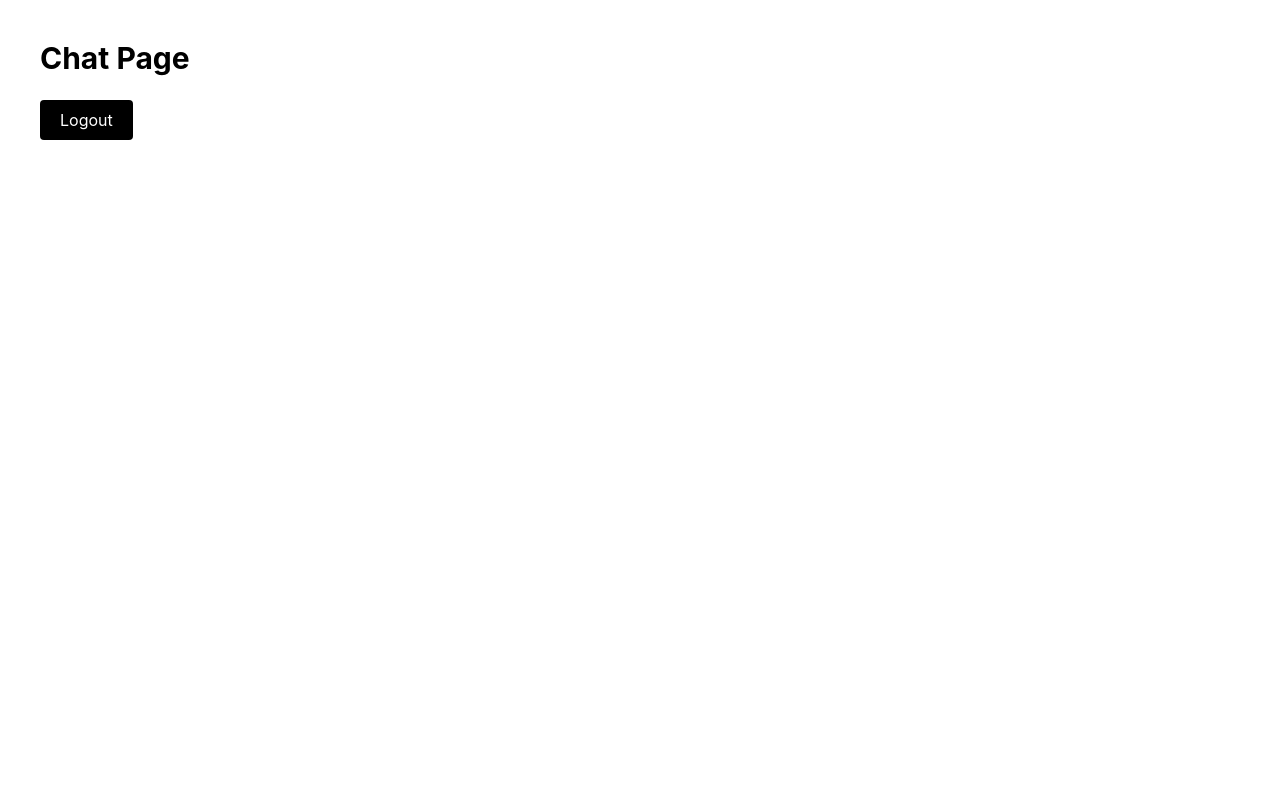
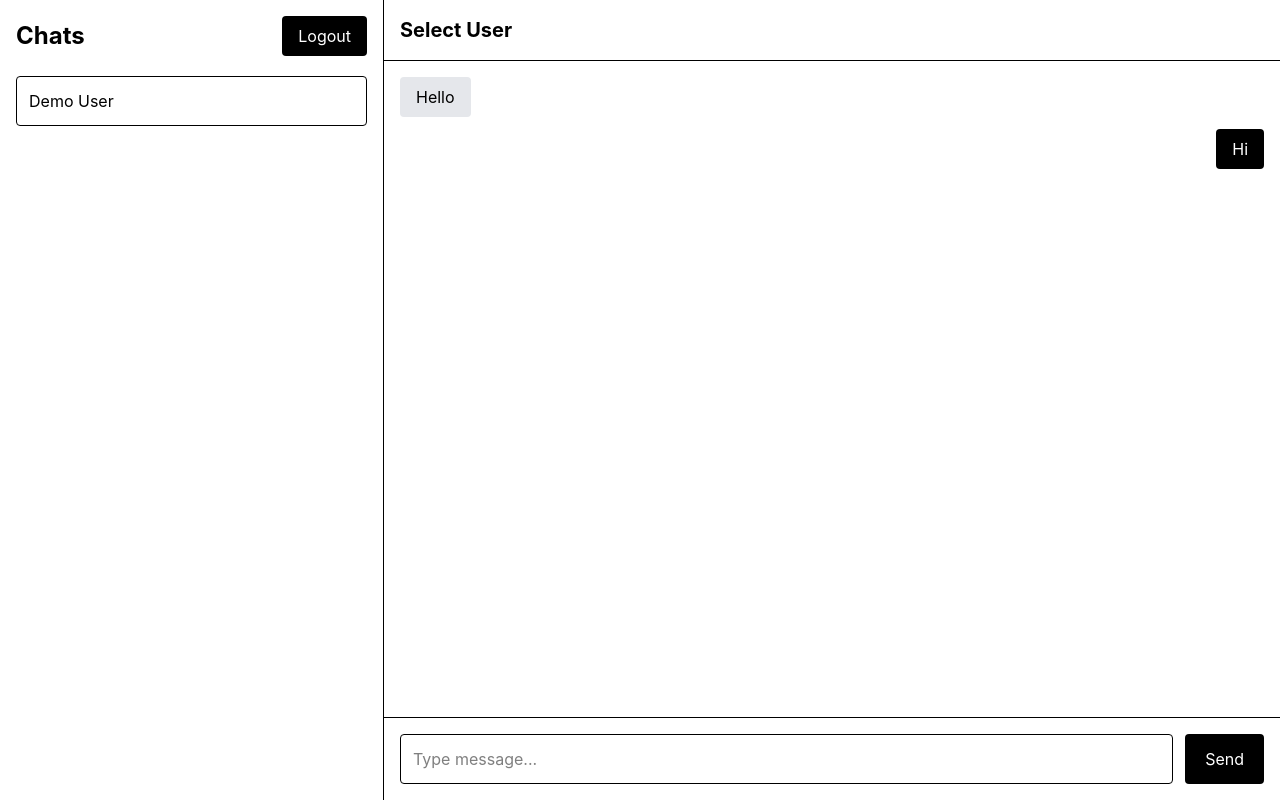
Before and after one commit to Arjana12345/core_chat_app, a React app in the folder frontend/: page /chat in a window 1280 px wide. Built offline with nearby package versions, Linux system fonts and the light colour scheme; no server answers; sample sign-in values are in the browser's storage; the HTML template or start-up script is replaced by a standard one.

Commit message:
demo chat ready

```diff
--- /dev/null
+++ b/frontend/src/features/chat/chatApi.js
@@ -0,0 +1,15 @@
+import API from "../../services/api";
+
+export const getUsers = async (token) => {
+
+  const response = await API.get(
+    "/users/all",
+    {
+      headers: {
+        Authorization: `Bearer ${token}`,
+      },
+    }
+  );
+
+  return response.data;
+};
--- a/frontend/src/pages/Chat.jsx
+++ b/frontend/src/pages/Chat.jsx
@@ -1,8 +1,14 @@
-import { useDispatch } from "react-redux";
+import { useEffect, useState,} from "react";
+
+import { useDispatch, useSelector,} from "react-redux";
 
 import { useNavigate } from "react-router-dom";
 
-import {logout,} from "../features/auth/authSlice";
+import { logout,} from "../features/auth/authSlice";
+
+import { connectSocket, disconnectSocket,} from "../services/socket";
+
+import { getUsers } from "../features/chat/chatApi";
 
 function Chat() {
 
@@ -10,7 +16,60 @@ function Chat() {
 
   const navigate = useNavigate();
 
+  const { user } = useSelector(
+    (state) => state.auth
+  );
+
+  const [selectedUser, setSelectedUser] = useState(null);
+
+  const [users, setUsers] = useState([]);
+
+
+    useEffect(() => {
+
+    if (user?.token) {
+
+        // SOCKET CONNECTION
+        const socket =
+        connectSocket(user.token);
+
+        socket.on("connect", () => {
+
+        console.log(
+            "Socket Connected:",
+            socket.id
+        );
+        });
+
+        // FETCH USERS
+        const fetchUsers = async () => {
+
+        try {
+
+            const data =
+            await getUsers(user.token);
+
+            setUsers(data);
+
+        } catch (error) {
+
+            console.log(error);
+        }
+        };
+
+        fetchUsers();
+    }
+
+    return () => {
+        disconnectSocket();
+    };
+
+    }, [user]);
+
+
   const handleLogout = () => {
+
+    disconnectSocket();
 
     dispatch(logout());
 
@@ -19,18 +78,98 @@ function Chat() {
 
   return (
 
-    <div className="p-10">
+    <div className="h-screen flex">
 
-      <h1 className="text-3xl font-bold mb-6">
-        Chat Page
-      </h1>
+      {/* SIDEBAR */}
 
-      <button
-        onClick={handleLogout}
-        className="bg-black text-white px-5 py-2 rounded"
-      >
-        Logout
-      </button>
+      <div className="w-[30%] border-r p-4">
+
+        <div className="flex justify-between items-center mb-5">
+
+          <h2 className="text-2xl font-bold">
+            Chats
+          </h2>
+
+          <button
+            onClick={handleLogout}
+            className="bg-black text-white px-4 py-2 rounded"
+          >
+            Logout
+          </button>
+
+        </div>
+
+        {/* TEMP USER LIST */}
+
+        <div
+          onClick={() =>
+            setSelectedUser({
+              id: 2,
+              name: "Demo User",
+            })
+          }
+          className="p-3 border rounded cursor-pointer hover:bg-gray-100"
+        >
+          Demo User
+        </div>
+
+      </div>
+
+      {/* CHAT WINDOW */}
+
+      <div className="flex-1 flex flex-col">
+
+        {/* HEADER */}
+
+        <div className="border-b p-4 font-bold text-xl">
+
+          {selectedUser
+            ? selectedUser.name
+            : "Select User"}
+
+        </div>
+
+        {/* MESSAGES */}
+
+        <div className="flex-1 p-4 overflow-y-auto">
+
+          <div className="mb-3">
+
+            <div className="bg-gray-200 inline-block px-4 py-2 rounded">
+              Hello
+            </div>
+
+          </div>
+
+          <div className="mb-3 text-right">
+
+            <div className="bg-black text-white inline-block px-4 py-2 rounded">
+              Hi
+            </div>
+
+          </div>
+
+        </div>
+
+        {/* MESSAGE INPUT */}
+
+        <div className="border-t p-4 flex gap-3">
+
+          <input
+            type="text"
+            placeholder="Type message..."
+            className="flex-1 border rounded p-3"
+          />
+
+          <button
+            className="bg-black text-white px-5 rounded"
+          >
+            Send
+          </button>
+
+        </div>
+
+      </div>
 
     </div>
   );
--- a/frontend/src/services/socket.js
+++ b/frontend/src/services/socket.js
@@ -0,0 +1,23 @@
+import { io } from "socket.io-client";
+
+let socket;
+
+export const connectSocket = (token) => {
+
+  socket = io("http://localhost:5000", {
+    auth: {
+      token,
+    },
+  });
+
+  return socket;
+};
+
+export const getSocket = () => socket;
+
+export const disconnectSocket = () => {
+
+  if (socket) {
+    socket.disconnect();
+  }
+};
```
Also changed, not shown: 2 other files (tests, documents, lock files or other folders).
